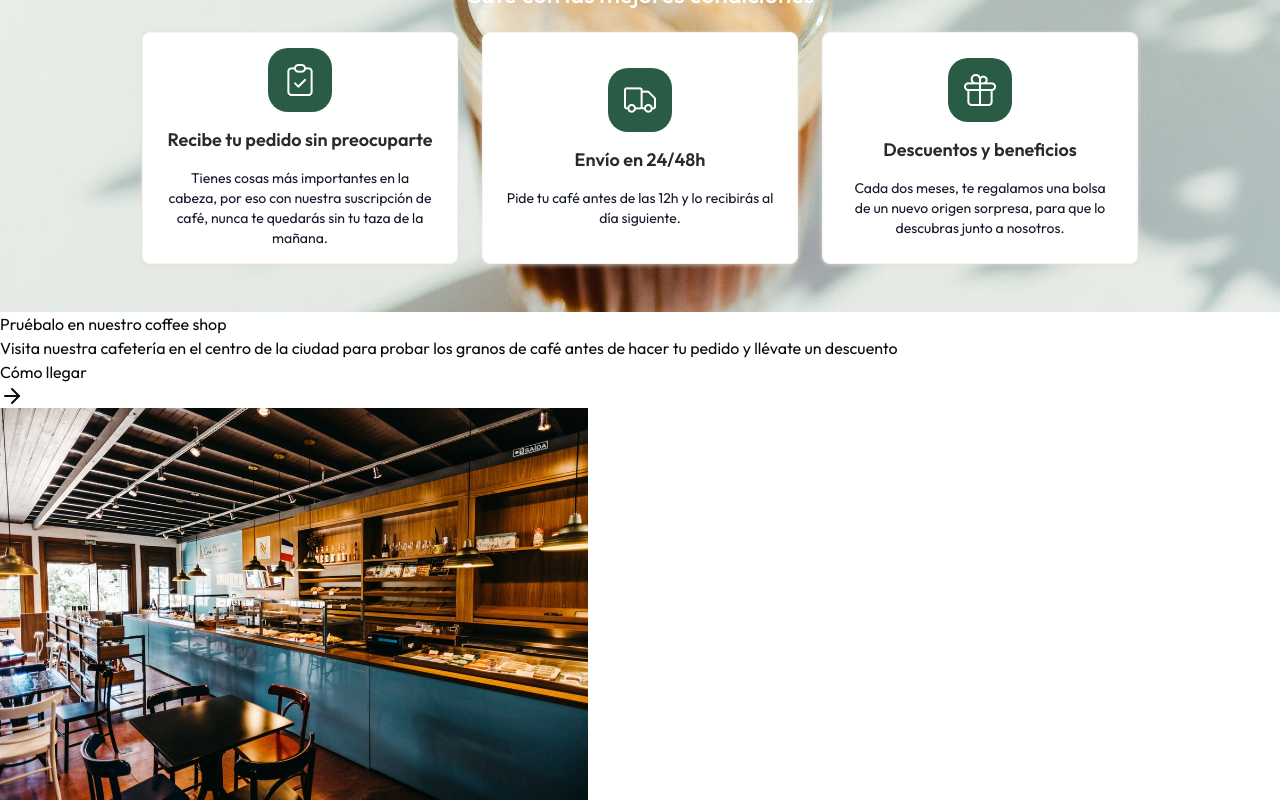
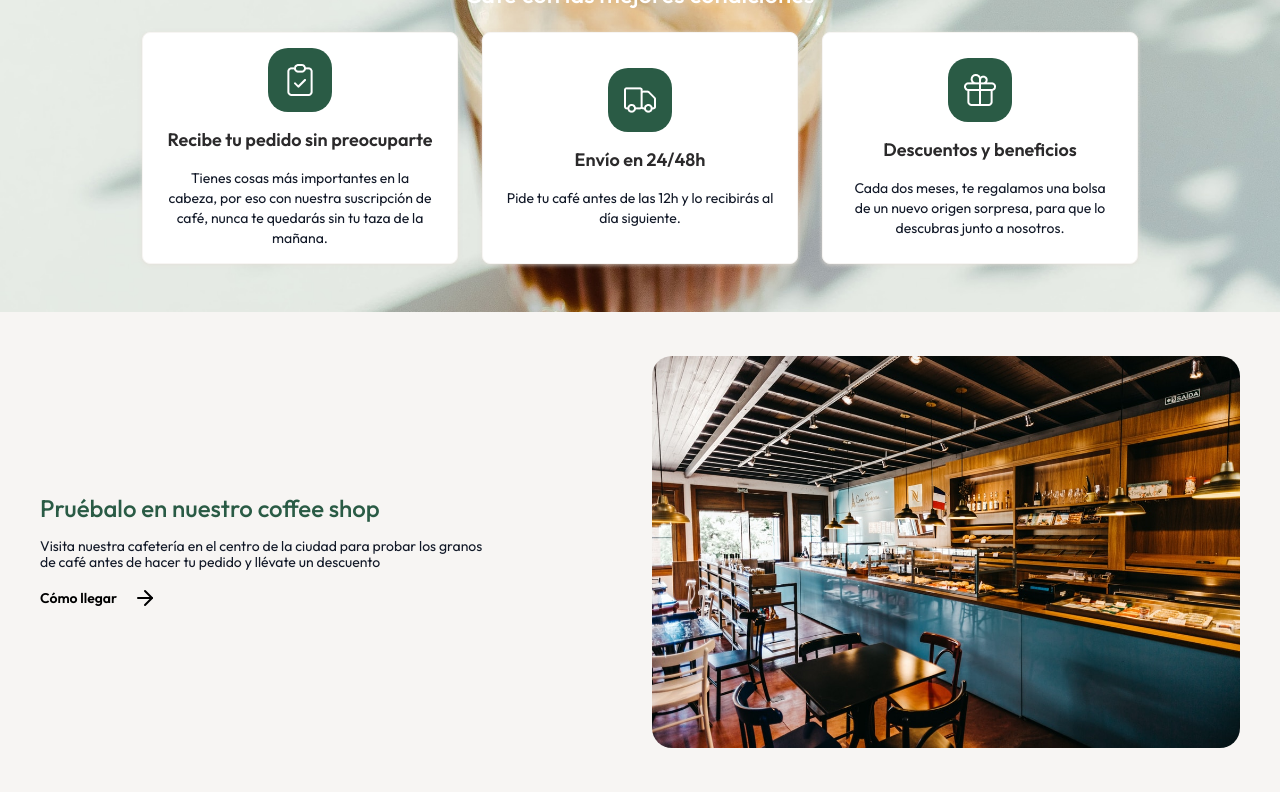
Before and after one commit to Adriasu/cafe-de-altura, a Next.js app: page / in a window 1280 px wide. Shown: the part 1418-2218 px from the top of the page. Built offline with nearby package versions, Linux system fonts and the light colour scheme; no server answers.

Commit message:
Update FeatureSection.jsx

```diff
--- a/src/app/(main)/FeatureSection.jsx
+++ b/src/app/(main)/FeatureSection.jsx
@@ -1,23 +1,47 @@
-import { ArrowRight } from 'lucide-react'
-import Image from 'next/image'
-import React from 'react'
+import { ArrowRight } from "lucide-react";
+import Image from "next/image";
+import React from "react";
 
 const FeatureSection = () => {
+  const fetchPrueba = async () => {
+    try {
+      const response = await fetch(
+        "https://cafe-de-altura-lovat.vercel.app/api/products"
+      );
+      const data = await response.json();
+      console.log(data);
+    } catch (error) {
+      console.log("error");
+    }
+  };
+
+  fetchPrueba()
+
   return (
-    <div>
-        <div>
-            <div>
-                <h2>Pruébalo en nuestro coffee shop</h2>
-                <p> Visita nuestra cafetería en el centro de la ciudad para probar los
-                granos de café antes de hacer tu pedido y llévate un descuento</p>
-                <div>
-                    <a href="">Cómo llegar <ArrowRight/></a>
-                </div>
-            </div>
-            <Image src="/images/imagesFeatureSection.jpg" alt='img Feature' height={390} width={588}/>
+    <div className="h-[480px] bg-[#F7F5F3] flex justify-center items-center">
+      <div className="flex min-h-[390px] w-[1200px] justify-between items-center">
+        <div className="flex flex-col gap-4 max-w-[457px] min-h-[116px]">
+          <h2 className="text-[#2A5B45] text-2xl font-medium leading-7">Pruébalo en nuestro coffee shop</h2>
+          <p className="text-gray-900 text-sm font-normal leading-4">
+            Visita nuestra cafetería en el centro de la ciudad para probar los
+            granos de café antes de hacer tu pedido y llévate un descuento
+          </p>
+          <div>
+            <a className="leading-4 font-semibold text-black flex gap-4 items-center text-sm" href="">
+              Cómo llegar <ArrowRight />
+            </a>
+          </div>
         </div>
+        <Image
+          src="/images/imagesFeatureSection.jpg"
+          alt="img Feature"
+          height={390}
+          width={588}
+          className="rounded-[20px]"
+        />
+      </div>
     </div>
-  )
-}
+  );
+};
 
-export default FeatureSection
+export default FeatureSection;
```
